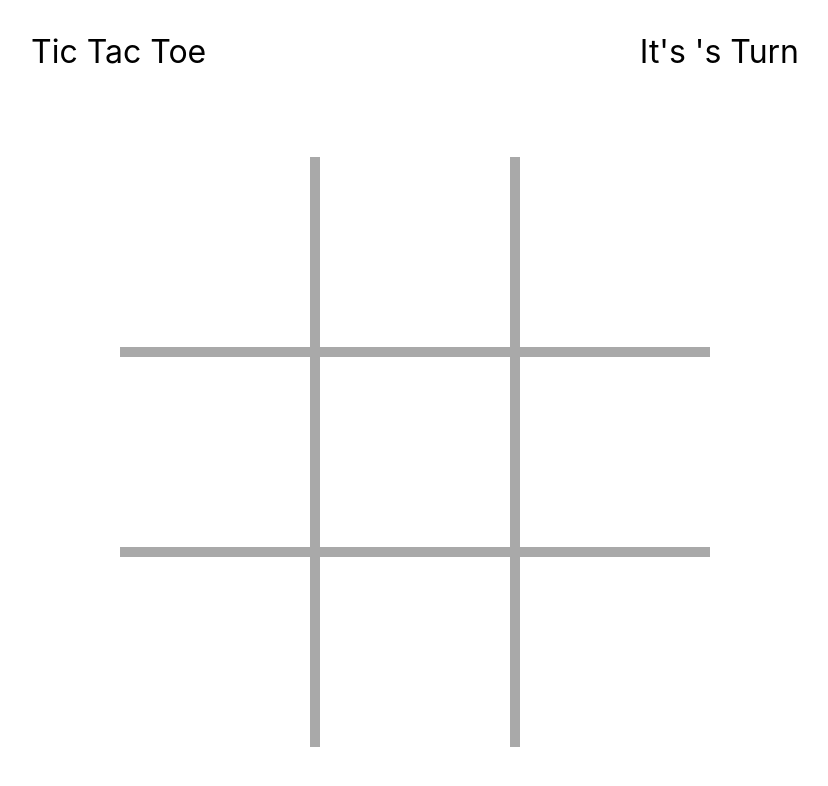
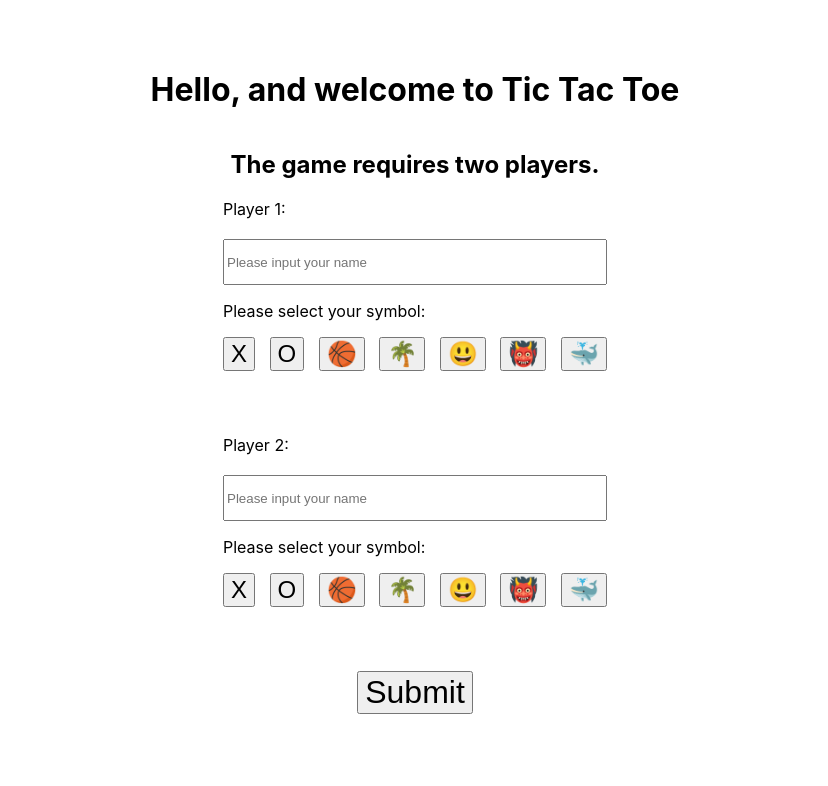
Before and after one commit to londes/tic-tac-toe, a React (Create React App) app: page / in a window 1280 px wide. Shown: the top 786 px of the page, without its empty margins (225-1053 px from the left). Built offline with nearby package versions, Linux system fonts and the light colour scheme.

Commit message:
I think we're almost fully functional, a few more tweaks then I'd like to clean up this code a bit

```diff
--- a/src/App.css
+++ b/src/App.css
@@ -8,11 +8,58 @@
   margin: auto;
 }
 
+.player-form {
+  display: flex;
+  flex-direction: column;
+  width: 70vw;
+  align-items: center
+}
+
+.player-container {
+  display: flex;
+  flex-direction: column;
+  align-items: center;
+  margin-bottom: 8vh
+}
+
+.name-input {
+  width: 30vw;
+  display: flex;
+  flex-direction: column;
+}
+
+.name-input > *{
+  height: 5vh
+}
+
+.buttons-buttons {
+  display: flex;
+  justify-content: space-between;
+  width: 30vw;
+}
+
+.buttons-buttons button {
+  font-size: 1.5em;
+}
+
+.chosen-symbol {
+  margin-top: 4vh;
+  font-size: 3em;
+}
+
 .header-container {
   display: flex;
   justify-content: space-between;
   width: 80vw;
   font-size: 2em;
+}
+
+.submit-button {
+  font-size: 2em;
+}
+
+.message {
+  color: red;
 }
 
 .header-container > * {
@@ -56,7 +103,6 @@
 }
 
 .buttons > * {
-  width: 10vw;
-  height: 5vw;
-  margin-top: 2vw;
+  margin-top: 2vh;
+  font-size: 1.5em;
 }
--- a/src/App.js
+++ b/src/App.js
@@ -6,13 +6,13 @@ import GridSquare from './components/GridSquare'
 
 function App() {
 
+  // declare our game objects
+
   let [game, setGame] = useState ({
-    isStarted: true,
+    isStarted: false,
     isOver: false,
     isDraw: false,
     playerTurn: '',
-    playerOneCreated: false,
-    playerTwoCreated: false,
     winningPlayer: '',
     showReplay: false
   })
@@ -27,10 +27,13 @@ function App() {
     eight: '',
     nine: '',
   })
-  let [playerOne, setPlayerOne] = useState(new Player('will', `🏀`, true))
-  let [playerTwo, setPlayerTwo] = useState(new Player('jeb', `🌴`, false))
+  let [playerOne, setPlayerOne] = useState(new Player(``, ``, true))
+  let [playerTwo, setPlayerTwo] = useState(new Player(``, ``, false))
+  // let [playerOne, setPlayerOne] = useState(new Player('will', `🏀`, true))
+  // let [playerTwo, setPlayerTwo] = useState(new Player('jeb', `🌴`, false))
   let [turn, setTurn] = useState(0)
-  let symbols = [`X`, `O`, `🏀`, `🌴`, `😃`, `👹`, `🐳`]
+  let [symbols, setSymbols] = useState([`X`, `O`, `🏀`, `🌴`, `😃`, `👹`, `🐳`])
+  let [message, setMessage] = useState('')
 
   // -- click handler for grid squares
   // if the space isn't taken, update player object to give them the square,
@@ -76,14 +79,14 @@ function App() {
       setGame({...game, winningPlayer: 'nobody', isOver: true})
   }
 
+  // keeps the current players, but resets the grid. Retains
+  // initial game state
   let resetCurrentGame = () => {
     setGame({
       isStarted: true,
       isOver: false,
       isDraw: false,
       playerTurn: playerOne.name,
-      playerOneCreated: true,
-      playerTwoCreated: true,
       winningPlayer: '',
       showReplay: false
     })
@@ -100,9 +103,75 @@ function App() {
     })
     setPlayerOne(new Player(playerOne.name, playerOne.symbol, true))
     setPlayerTwo(new Player(playerTwo.name, playerTwo.symbol, false))
-    console.log(playerOne)
-    console.log(playerTwo)
-    console.log(game)
+  }
+
+  // completely clears the game to a new game, including both players
+  // in addition to grid, game state, and inital form values
+  let resetGame = () => {
+    setGame({
+      isStarted: false,
+      isOver: false,
+      isDraw: false,
+      playerTurn: '',
+      winningPlayer: '',
+      showReplay: false
+    })
+    setGrid({
+      one: '',
+      two: '',
+      three: '',
+      four: '',
+      five: '',
+      six: '',
+      seven: '',
+      eight: '',
+      nine: '',
+    })
+    setPlayerOne(new Player('', '', true))
+    setPlayerTwo(new Player('', '', false))
+    setSymbols([`X`, `O`, `🏀`, `🌴`, `😃`, `👹`, `🐳`])
+    setMessage('')
+  }
+
+  // lets each player choose a symbol
+  let setSymbol = (e) => {
+    if (e.target.attributes.player.value === "one" && !playerOne.symbol) {
+      setPlayerOne({...playerOne, symbol: symbols[e.target.attributes.loc.value]})
+      setSymbols(symbols.filter(symbol => symbol !== symbols[e.target.attributes.loc.value]))
+    }
+    else if (e.target.attributes.player.value === "two" && !playerTwo.symbol) {
+      setPlayerTwo({...playerTwo, symbol: symbols[e.target.attributes.loc.value]})
+      setSymbols(symbols.filter(symbol => symbol !== symbols[e.target.attributes.loc.value]))
+    }
+  }
+
+  // since the setState calls happen asynchronously, we have to
+  // watch player 1's name in the form to make sure it's tracked
+  // correctly in the game object for the first turn
+  let changeHandler = () => {
+
+  }
+
+  // some brief form validation, if we have both player names
+  // and symbols we go
+  let submitForm = (e) => {
+    e.preventDefault()
+    if (!playerOne.symbol || !playerTwo.symbol)
+      setMessage('Both players need to choose a symbol')
+    else if (e.target[0].value === '' || e.target[1].value === '')
+      setMessage('Both players need to input a name')
+    else {
+      console.log(e.target[0].value)
+      console.log(e.target[1].value)
+      setPlayerOne({...playerOne, name: e.target[0].value})
+      setPlayerTwo({...playerTwo, name: e.target[1].value})
+      setMessage('Get ready to play!')
+      setTimeout (()=> {
+        setGame({...game, isStarted: true, playerTurn: playerOne.name})
+      }, 3000)
+
+    }
+
   }
 
   // -- useEffect on turn state
@@ -120,6 +189,8 @@ function App() {
       checkDraw()
   }, [turn])
 
+  // wait for a few seconds after the game is over, then show
+  // the replay game screen if it is over
   useEffect(()=> {
     let cleanup
     if (game.isOver) {
@@ -130,6 +201,10 @@ function App() {
     return () => clearTimeout(cleanup)
   }, [game])
 
+  // -- Render function
+  // debated using views and/or components but it's pretty simple right?
+  // famous last words.
+  // anyway --
   // if game isn't ready, render start screen and collect info
   if (!game.isStarted)
     return (
@@ -137,10 +212,37 @@ function App() {
       <div><h1>Hello, and welcome to Tic Tac Toe</h1></div>
       <div><h2>The game requires two players.</h2></div>
 
-      <form onSubmit={()=>{console.log('submit')}}>
-        <input placeholder='player 1 please input your player name'></input>
-
-        <button type='submit'>Submit</button>
+      <form className="player-form" onSubmit={submitForm}>
+        <div className="player-container">
+          <div className="name-input">
+            <div>Player 1:</div>
+            <input placeholder='Please input your name'></input>
+          </div>
+          <div className="button-input">
+          {playerOne.symbol ?
+            <div className="chosen-symbol">{playerOne.symbol}</div> :
+            <div className="buttons-container">
+              <p>Please select your symbol:</p>
+              <div className="buttons-buttons">{symbols.map((symbol, idx) => <button type="button" onClick={setSymbol} loc={idx} player="one" key={idx}>{symbol}</button>)}</div>
+            </div>}
+          </div>
+        </div>
+        <div className="player-container">
+          <div className="name-input">
+            <div>Player 2:</div>
+            <input placeholder='Please input your name'></input>
+          </div>
+          <div className="button-input">
+            {playerTwo.symbol ?
+            <div className="chosen-symbol">{playerTwo.symbol}</div> :
+            <div className="buttons-container">
+              <p>Please select your symbol:</p>
+              <div className="buttons-buttons">{symbols.map((symbol, idx) => <button type="button" onClick={setSymbol} loc={idx} player="two" key={idx}>{symbol}</button>)}</div>
+            </div>}
+          </div>
+        </div>
+        <button className="submit-button" type="submit">Submit</button>
+        <h3 className="message">{message}</h3>
       </form>
 
     </div>)
@@ -171,7 +273,7 @@ function App() {
           <h2>Would players {playerOne.name} and {playerTwo.name} like to play again?</h2>
           <div className="buttons">
             <button onClick={resetCurrentGame}>Yes</button>
-            <button>No</button>
+            <button onClick={resetGame}>No</button>
           </div>
         </div>
       </div>
```
